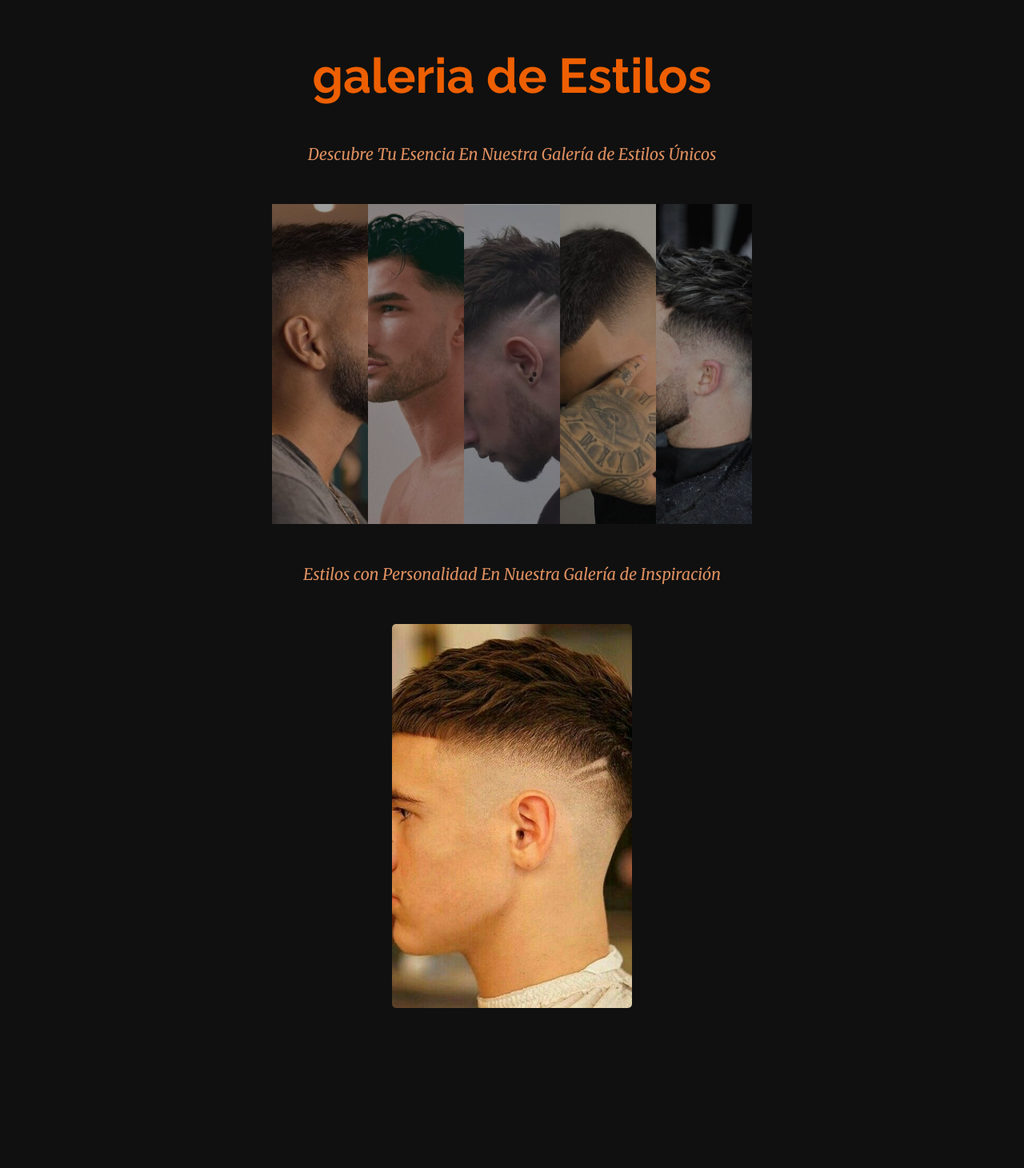
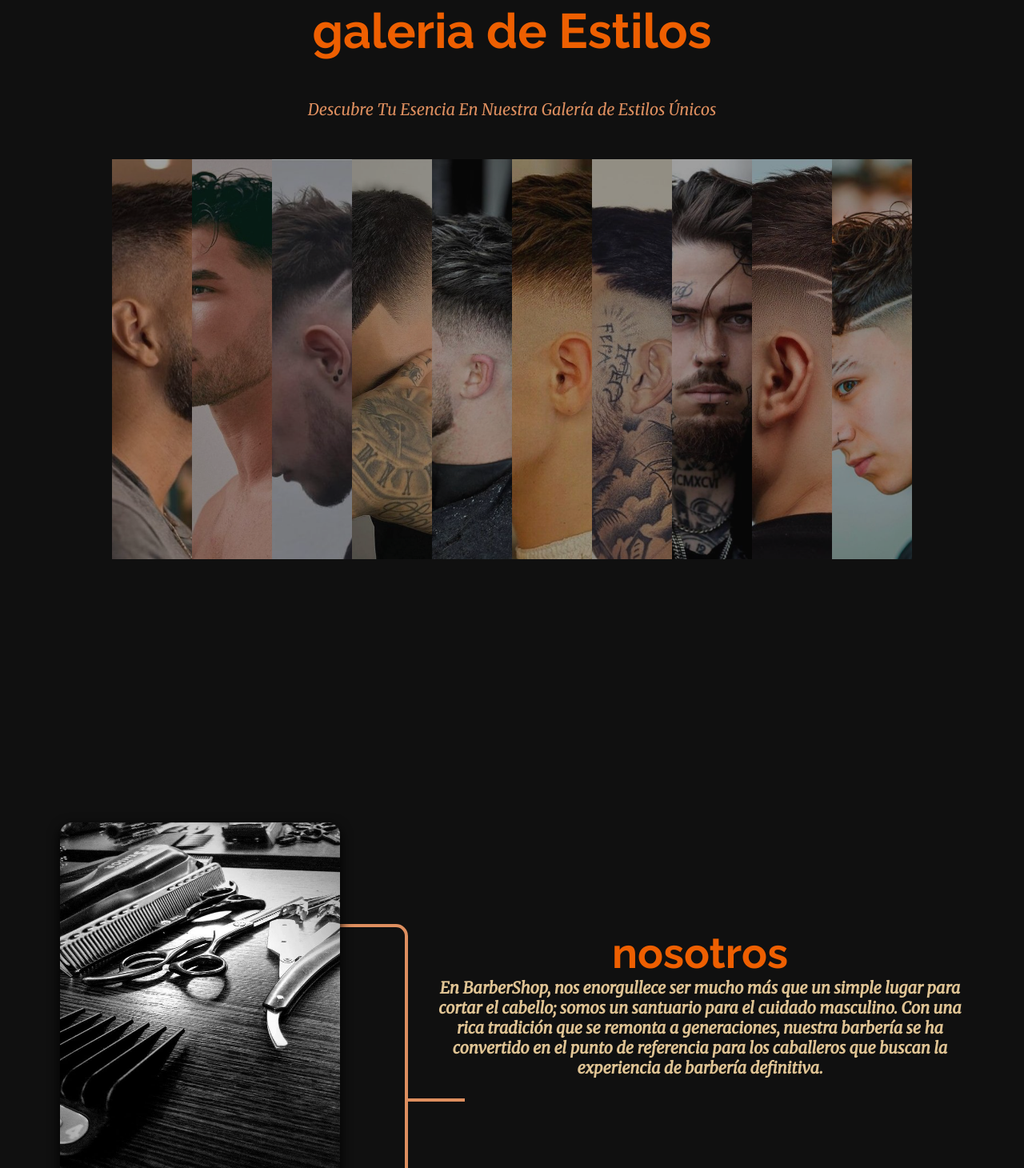
Before and after one commit to OmegaTroy/barber-page, a plain HTML site: page index.html in a window 1280 px wide. Shown: the part 951-2411 px from the top of the page at 80% size. Drawn offline with Linux system fonts and the light colour scheme.

Commit message:
mejora de galeria

```diff
--- a/index.html
+++ b/index.html
@@ -49,16 +49,11 @@
       <img class="galeria__img" src="./img/corte3.jpg" alt="corte1">
       <img class="galeria__img" src="./img/corte4.jpg" alt="corte1">
       <img class="galeria__img" src="./img/corte5.jpg" alt="corte1">
-    </div>
-    <p class="galeria__slogan">Estilos con Personalidad En Nuestra Galería de Inspiración</p>
-    <div class="galeria-slider">
-      <img class="galeria-slider__img" src="./img/corte6.jpg" alt="corte1">
-      <img class="galeria-slider__img" src="./img/corte7.jpg" alt="corte1">
-      <img class="galeria-slider__img" src="./img/corte8.jpg" alt="corte1">
-      <img class="galeria-slider__img" src="./img/corte9.jpg" alt="corte1">
-      <img class="galeria-slider__img" src="./img/corte10.jpg" alt="corte1">
-      <img class="galeria-slider__img" src="./img/corte11.jpg" alt="corte1">
-      <img class="galeria-slider__img" src="./img/corte12.jpg" alt="corte1">
+      <img class="galeria__img" src="./img/corte6.jpg" alt="corte1">
+      <img class="galeria__img" src="./img/corte7.jpg" alt="corte1">
+      <img class="galeria__img" src="./img/corte8.jpg" alt="corte1">
+      <img class="galeria__img" src="./img/corte9.jpg" alt="corte1">
+      <img class="galeria__img" src="./img/corte10.jpg" alt="corte1">
     </div>
   </section>
   <article id="nosotros" class="nosotros-container">
--- a/style.css
+++ b/style.css
@@ -164,7 +164,7 @@ body {
 
 .galeria-container {
   width: 100%;
-  height: 195vh;
+  height: 118vh;
   margin: 30px 0;
   display: flex;
   gap: 50px;
@@ -186,8 +186,8 @@ body {
 }
 .galeria {
   display: flex;
-  width: 600px;
-  height: 400px;
+  width: 1000px;
+  height: 500px;
 }
 
 .galeria__img {
@@ -205,13 +205,6 @@ body {
   filter: contrast(120%);
 }
 
-.galeria-slider {
-  aspect-ratio: 10/16;
-  width: 300px;
-  display: flex;
-  position: relative;
-  overflow: auto;
-}
 ::-webkit-scrollbar {
   width: 10px;
   height: 10px;
```
